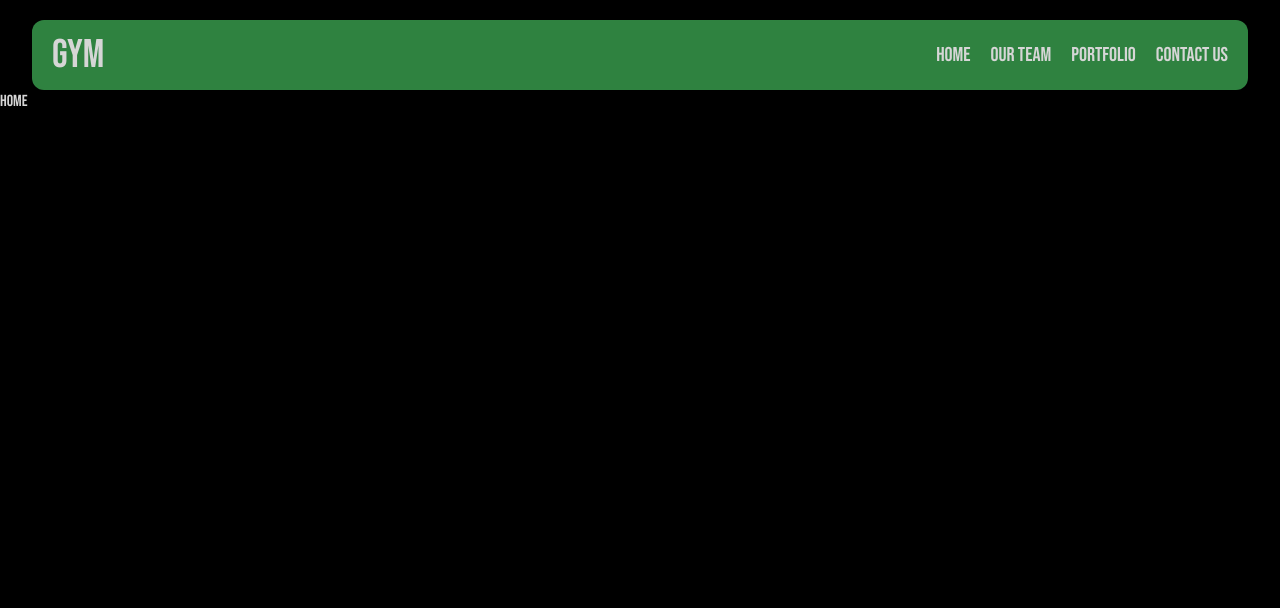
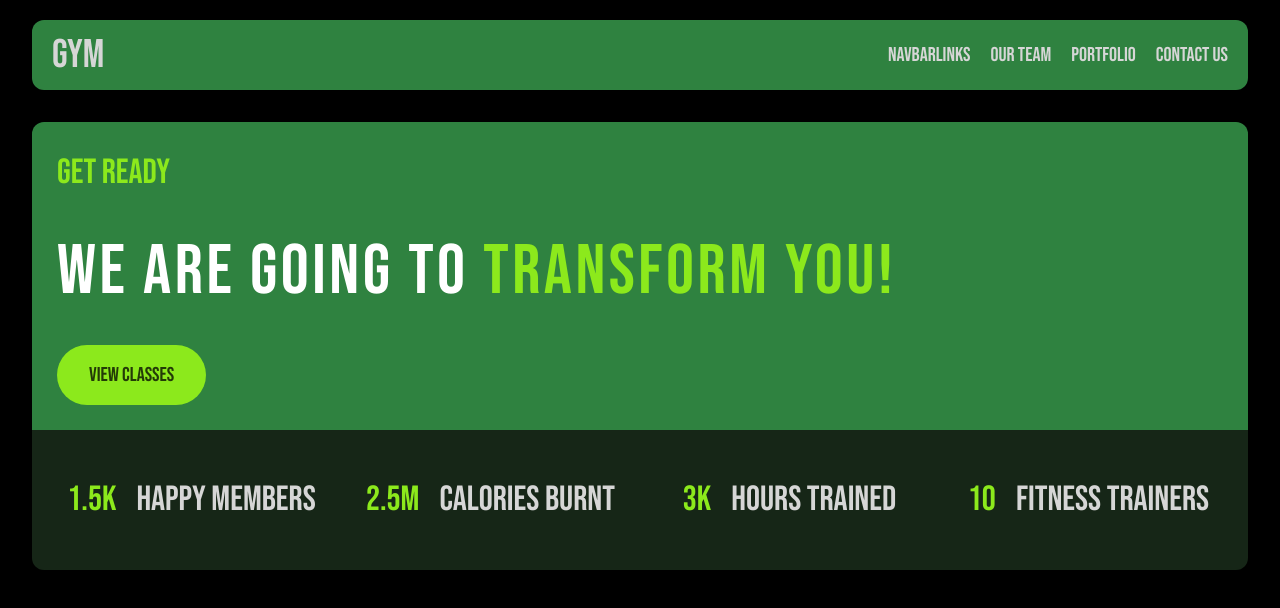
Before and after one commit to AndroIssaq/Gym-website, a React (Vite) app: page / in a window 1280 px wide. Shown: the top 608 px of the page. Built offline with nearby package versions, Linux system fonts and the light colour scheme.

Commit message:
Editing the hero section

```diff
--- /dev/null
+++ b/src/components/Hero.jsx
@@ -0,0 +1,104 @@
+import { FaWallet } from "react-icons/fa6";
+import { PiHeartbeatFill } from "react-icons/pi";
+
+const infos=[{number:'1.5K',title:'Happy Members'},{number:'2.5M',title:'Calories Burnt'},{number:'3K',title:'Hours Trained'},{number:'10',title:'Fitness Trainers'}]
+const Hero = () => {
+  return (
+    <section className="w-full justify-center items-center flex flex-col mt-8 ">
+      <div className="w-[95%] rounded-t-xl nav-content flex  p-[25px]">
+          {/* Upper Div */}
+          <div className="content w-full flex lg:flex-row md:flex-row sm:flex-col-reverse  flex-col-reverse  gap-12 lg:gap-0  ">
+            {/* Text */}
+            <div className="flex flex-1 flex-col  gap-[20px] justify-center">
+              <h2 className="lg:text-[35px] text-[25px] text-[#8CE91C]">
+                get ready
+              </h2>
+              <p className="lg:text-[70px] text-[40px] tracking-wider">
+                we are going to
+                <span className="text-[#8CE91C]"> transform you!</span>
+              </p>
+              <button className=" hover:drop-shadow-lg duration-300 w-fit px-[32px] py-[16px] bg-[#8CE91C] rounded-full text-black/75 text-[25px] md:text-xl hover:bg-[#8CE91C]/60">
+                view classes
+              </button>
+            </div>
+
+            {/* image here */}
+
+
+        </div>
+      </div>
+
+       {/* Bottom Div */}
+       <div className="info w-full  flex items-center justify-center">
+          <div className="content w-[95%]  bg-[#162617]  rounded-b-xl  grid lg:grid-cols-4 md:grid-cols-3 sm:grid-cols-2 grid-cols-2   gap-[20px] px-[20px] py-[50px] ">
+            {
+              infos.map((info,index)=>{
+                return(
+                  <div key={index} className="flex  lg:flex-row md:flex-row sm:flex-col flex-col  items-start justify-center xl:text-[35px] lg:text-[30px] md:text-[25px]  sm:text-[25px] text-[25px] leading-10 gap-1 md:gap-5 ">
+                  <h2 className="text-[#8CE91C]">{info.number}</h2>
+                  <h2>{info.title}</h2>
+                </div>
+                )
+              })
+            }
+          </div>
+        </div>
+    </section>
+  );
+};
+
+export default Hero;
+/*
+ <div className="flex flex-col md:flex-row items-start justify-between text-[30px] md:text-[35px] leading-10 gap-1 md:gap-5 ">
+            <h2 className="text-[#8CE91C]">1.5k</h2>
+            <h2>happy members</h2>
+          </div>
+
+          <div className="flex flex-col md:flex-row items-start justify-center text-[30px] md:text-[35px] leading-10 gap-1 md:gap-5">
+            <h2 className="text-[#8CE91C]">2.5m</h2>
+            <h2>Calories Burnt</h2>
+          </div>
+
+          <div className="flex flex-col md:flex-row items-start justify-center text-[30px] md:text-[35px] leading-10 gap-1 md:gap-5">
+            <h2 className="text-[#8CE91C]">3k</h2>
+            <h2>Hours Trained</h2>
+          </div>
+
+          <div className="flex flex-col md:flex-row items-start justify-center text-[30px] md:text-[35px] leading-10 gap-1 md:gap-5">
+            <h2 className="text-[#8CE91C]">10</h2>
+            <h2>Fitness Trainers</h2>
+          </div>
+*/
+
+/*
+
+            <div className="flex-1 justify-center lg:justify-start items-start flex relative 	">
+              <div className="z-1 md:w-[300px] w-[500px] h-[350px] lg:w-[450px] lg:h-[600px] overflow-hidden rounded-xl ">
+                <img
+                  className="object-cover h-full w-full  hover:scale-105 transition-all duration-300"
+                  src="download.jpeg"
+                  alt=""
+                />
+              </div>
+
+
+              <div className="absolute rounded-xl -z-10  rotate-[-3deg] top-0 md:w-[300px] w-[500px] h-[350px] lg:w-[450px] lg:h-[600px] bg-black"></div>
+              <div className="absolute rounded-xl -z-20  rotate-[-5deg] top-0 md:w-[300px] w-[500px] h-[350px] lg:w-[450px] lg:h-[600px] bg-white"></div>
+
+              <div className="hidden w-fit px-2 py-3 rounded-xl bg-white lg:flex absolute justify-center items-center gap-x-2 top-[90px] right-[30px]">
+                <div className="p-2 flex gap-x-2 text-lg bg-green-900 rounded-sm justify-center items-center text-[#8CE91C]">
+                  <FaWallet />
+                  <h2 className="text-[#8CE91C] ">50% off</h2>
+                </div>
+                <h2 className="text-black/60 text-xl">for the first month</h2>
+              </div>
+
+              <div className="hidden w-fit px-2 py-3 rounded-xl bg-white lg:flex absolute justify-center items-center gap-x-2 bottom-[90px] left-[-40px]">
+                <div className="p-2 flex gap-x-2 text-lg bg-green-900 rounded-sm justify-center items-center text-[#8CE91C]">
+                  <PiHeartbeatFill />
+                  <h2 className="text-[#8CE91C] ">free</h2>
+                </div>
+                <h2 className="text-black/60 text-xl">Health Assessment</h2>
+              </div>
+            </div>
+*/
--- a/src/components/NavBar.jsx
+++ b/src/components/NavBar.jsx
@@ -2,20 +2,22 @@
 import { Link } from 'react-router-dom'
 import {IoMenuOutline} from 'react-icons/io5'
 import {FaFacebookF,FaLinkedinIn,FaBehance,FaTwitter} from 'react-icons/fa'
+import { useTranslation } from 'react-i18next'
 const NavBar = () => {
+  const [t,i18n]=useTranslation()
   const [openMenu,setOpenMenu]=useState(false)
+  console.log(t('navbarlinks'));
   return (
     <>
     <nav className='w-full mt-[20px] relative flex items-center justify-center '>
         <div className="nav-content rounded-xl p-[20px] w-[95%] flex items-center justify-between h-[70px]">
             <Link to={'/'}><div className="text-[40px]">GYM</div></Link>
             <ul className='links text-[20px]  items-center gap-[20px] lg:flex md:flex sm:hidden hidden relative'>
-                <Link to={'/'}><li><a href="">Home</a></li></Link>
+                <Link to={'/'}><li><a href="">{t('navbarlinks')}</a></li></Link>
                 <Link to={'/ourteam'}><li><a href="">Our Team</a></li></Link>
                 <Link to={'/portfolio'}><li><a href="">Portfolio</a></li></Link>
                 <Link to={'/contactus'}><li><a href="">Contact Us</a></li></Link>
             </ul>
-
             <button onClick={()=>setOpenMenu(!openMenu)} className='lg:hidden md:hidden sm:block block text-[35px]'><IoMenuOutline/></button>
     </div>
 </nav>
--- a/src/index.css
+++ b/src/index.css
@@ -11,7 +11,7 @@
     font-style: normal;
 }
 .container{
-    width: 90%;
+    width: 95%;
     margin: auto;
 }
 nav ul li{
--- a/src/langs/EN.json
+++ b/src/langs/EN.json
@@ -1,3 +1,4 @@
 {
-    "title":"Gym"
+
+    "Home":"Home"
 }
--- a/src/pages/Home.jsx
+++ b/src/pages/Home.jsx
@@ -1,8 +1,10 @@
 import React from 'react'
-
+import Hero from "../components/Hero";
 const Home = () => {
   return (
-    <div>Home</div>
+    <div>
+      <Hero />
+    </div>
   )
 }
 
```
Also changed, not shown: src/App.jsx (+13 -12 lines), public/download.jpeg (added).
